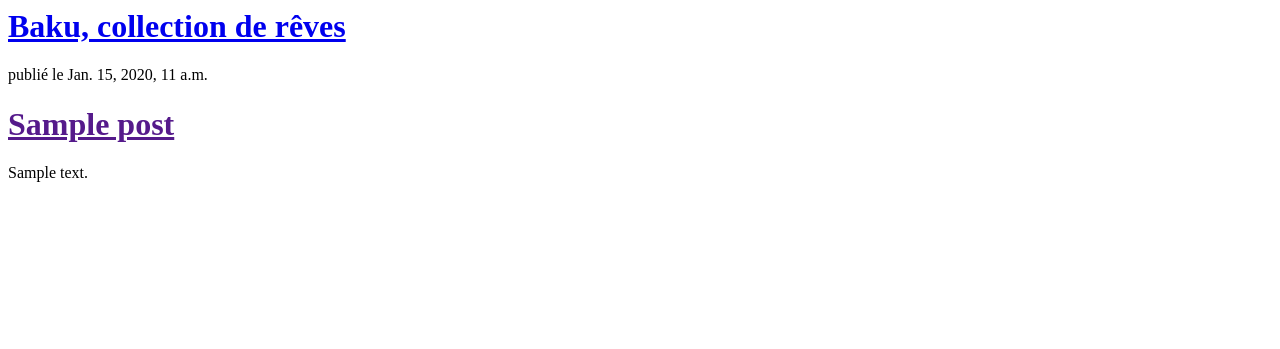
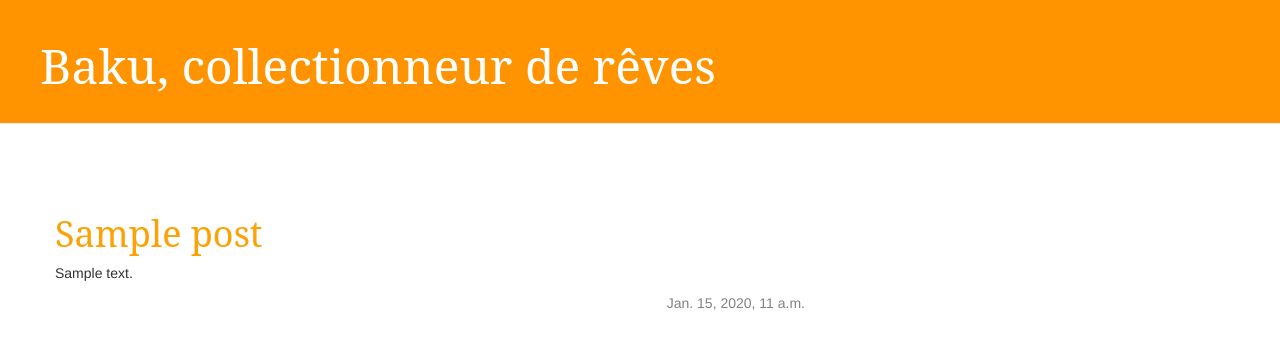
Before and after one commit to caiu-quinn/baku, a Django app: template blog/templates/blog/post_list.html in a window 1280 px wide. Shown: the top 349 px of the page. Run offline with Django 3.2, Linux system fonts and the light colour scheme; the template is opened without the code that fills it: values that come from a table or form of the project are taken from there, others are empty; tables that the repository leaves empty hold one stand-in row (values such as "Sample post"); some libraries are stand-ins or nearby versions.

Commit message:
Added view and templates, and CSS

```diff
--- /dev/null
+++ b/blog/static/css/blog.css
@@ -0,0 +1,51 @@
+h1 a {
+    color: #FCA205;
+}
+
+.page-header {
+    background-color: #ff9400;
+    margin-top: 0;
+    padding: 20px 20px 20px 40px;
+}
+
+.page-header h1, .page-header h1 a, .page-header h1 a:visited, .page-header h1 a:active {
+    color: #ffffff;
+    font-size: 36pt;
+    text-decoration: none;
+}
+
+.content {
+    margin-left: 40px;
+}
+
+h1, h2, h3, h4 {
+    font-family: 'serif', cursive;
+}
+
+.date {
+    float: right;
+    color: #828282;
+}
+
+.save {
+    float: right;
+}
+
+.post-form textarea, .post-form input {
+    width: 100%;
+}
+
+.top-menu, .top-menu:hover, .top-menu:visited {
+    color: #ffffff;
+    float: right;
+    font-size: 26pt;
+    margin-right: 20px;
+}
+
+.post {
+    margin-bottom: 70px;
+}
+
+.post h1 a, .post h1 a:visited {
+    color: #000000;
+}
--- /dev/null
+++ b/blog/templates/blog/base.html
@@ -0,0 +1,23 @@
+{% load staticfiles %}
+
+<html>
+    <head>
+        <title>Baku, collectionneur de rêves</title>
+        <link rel="stylesheet" href="//maxcdn.bootstrapcdn.com/bootstrap/3.2.0/css/bootstrap.min.css">
+        <link rel="stylesheet" href="//maxcdn.bootstrapcdn.com/bootstrap/3.2.0/css/bootstrap-theme.min.css">
+        <link rel="stylesheet" href="{% static 'css/blog.css' %}">
+    </head>
+    <body>
+        <div class="page-header">
+            <h1><a href="/">Baku, collectionneur de rêves</a></h1>
+        </div>
+        <div class="content container">
+            <div class="row">
+                <div class="col-md-8">
+                {% block content %}
+                {% endblock %}
+                </div>
+            </div>
+        </div>
+    </body>
+</html>
--- a/blog/templates/blog/post_list.html
+++ b/blog/templates/blog/post_list.html
@@ -1,13 +1,13 @@
+{% extends 'blog/base.html' %}
 
-
-<div>
-    <h1><a href="/">Baku, collection de rêves</a></h1>
-</div>
-
-{% for post in posts %}
-    <div>
-        <p>publié le {{ post.published_date }}</p>
-        <h1><a href="">{{ post.title }}</a></h1>
-        <p>{{ post.text|linebreaks }}</p>
-    </div>
-{% endfor %}
+{% block content %}
+    {% for post in posts %}
+        <div class="post">
+            </div>
+            <h1><a href="">{{ post.title }}</a></h1>
+            <p>{{ post.text|linebreaks }}</p>
+            <div class="date">
+                {{ post.published_date }}
+        </div>
+    {% endfor %}
+{% endblock content %}
```
